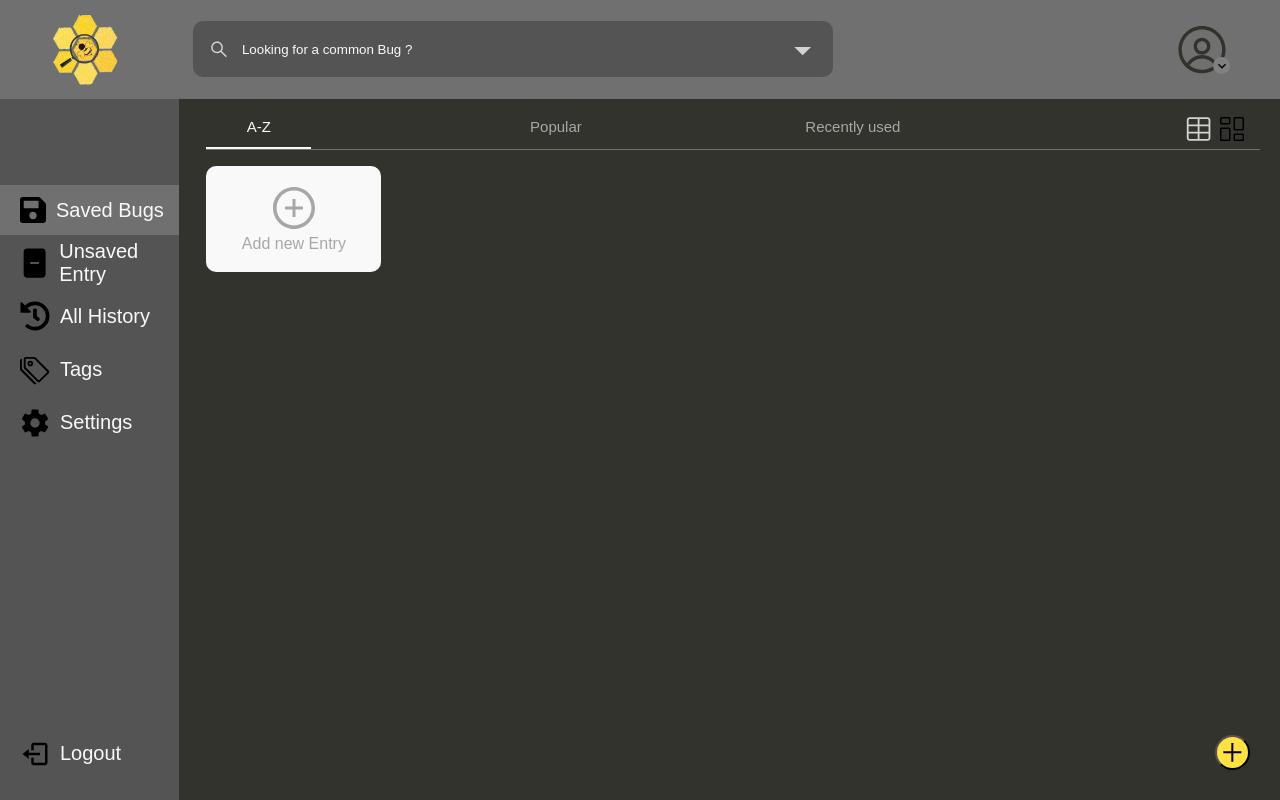
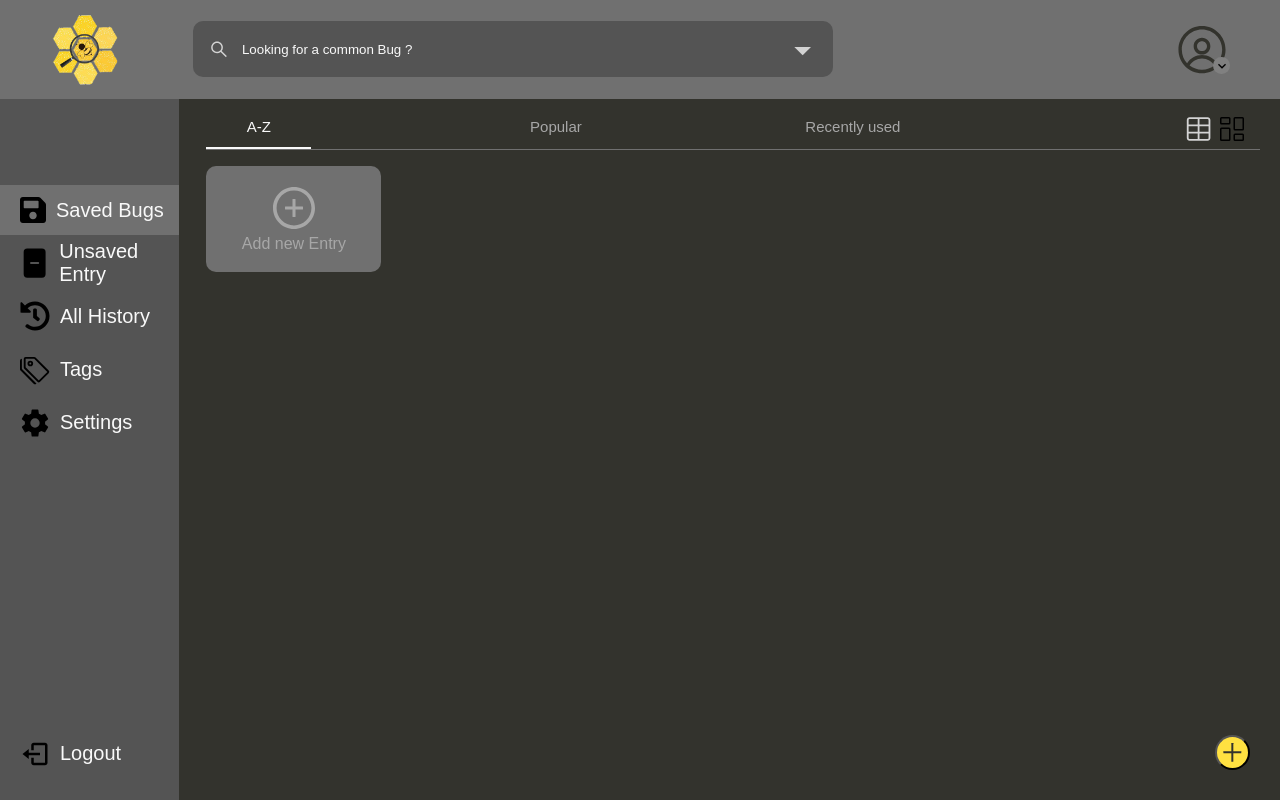
Before and after one commit to BugHive/BugHive-frontEnd, a React (Create React App) app: page / in a window 1280 px wide. Built offline with nearby package versions, Linux system fonts and the light colour scheme.

Commit message:
Fix imports and some style

```diff
--- a/src/components/AddEntryButton/index.jsx
+++ b/src/components/AddEntryButton/index.jsx
@@ -2,7 +2,7 @@ import React from 'react';
 
 import styled from 'styled-components';
 import { useViewContext } from '../../context/ViewContext';
-import AddEntryModal from '../../components/Modals/AddEntryModal'
+import AddEntryModal from '../../components/Modals/BugEntry'
 
 
 const AddEntry = styled.button`
@@ -16,8 +16,17 @@ const AddEntry = styled.button`
     position: absolute;
     bottom: 30px;
     right: 30px;
+`;
 
-`;
+
+const SvgStyle = styled.svg`
+    stroke: currentColor;
+    fill: ${(props)=>props.theme.palette.primary};
+    stroke-width: 0;
+    height: 2em;
+    width: 2em;
+`
+
 function Index() {
 
       const {
@@ -29,7 +38,7 @@ function Index() {
   return (
     <>
     <AddEntry onClick={openModal}>
-        <svg stroke="currentColor" fill="currentColor" strokeWidth="0" t="1551322312294" viewBox="0 0 1024 1024" version="1.1" height="2em" width="2em" xmlns="http://www.w3.org/2000/svg"><defs></defs><path d="M474 152m8 0l60 0q8 0 8 8l0 704q0 8-8 8l-60 0q-8 0-8-8l0-704q0-8 8-8Z"></path><path d="M168 474m8 0l672 0q8 0 8 8l0 60q0 8-8 8l-672 0q-8 0-8-8l0-60q0-8 8-8Z"></path></svg>
+        <SvgStyle stroke="currentColor"  t="1551322312294" viewBox="0 0 1024 1024" version="1.1" xmlns="http://www.w3.org/2000/svg"><defs></defs><path d="M474 152m8 0l60 0q8 0 8 8l0 704q0 8-8 8l-60 0q-8 0-8-8l0-704q0-8 8-8Z"></path><path d="M168 474m8 0l672 0q8 0 8 8l0 60q0 8-8 8l-672 0q-8 0-8-8l0-60q0-8 8-8Z"></path></SvgStyle>
     </AddEntry>
     {isOpen && <AddEntryModal/>}
     </>
--- a/src/pages/AllEntries/index.jsx
+++ b/src/pages/AllEntries/index.jsx
@@ -1,6 +1,6 @@
 import styled from 'styled-components';
 import { useViewContext } from '../../context/ViewContext';
-import AddEntryModal from '../../components/Modals/AddEntryModal'
+import AddEntryModal from '../../components/Modals/BugEntry'
 
 export const FlexRow = styled.div`
     display: flex;
@@ -87,7 +87,7 @@ export const Entry = styled.div`
     gap: 0.2em;
     cursor: pointer;
     color:${(props)=>props.theme.palette.text.secondary};
-    background-color: ${(props)=>props.theme.palette.text.main};
+    background-color: ${(props)=>props.theme.palette.secondary2};
 `;
 
 
@@ -140,9 +140,9 @@ function Index() {
                     </span>
                 </ColEntry>
 
-                <AddColEntry>
+                <AddColEntry  onClick={openModal}>
                     <svg stroke="currentColor" fill="currentColor" strokeWidth="0" viewBox="0 0 1024 1024" height="2em" width="1.4em" xmlns="http://www.w3.org/2000/svg"><path d="M696 480H544V328c0-4.4-3.6-8-8-8h-48c-4.4 0-8 3.6-8 8v152H328c-4.4 0-8 3.6-8 8v48c0 4.4 3.6 8 8 8h152v152c0 4.4 3.6 8 8 8h48c4.4 0 8-3.6 8-8V544h152c4.4 0 8-3.6 8-8v-48c0-4.4-3.6-8-8-8z"></path><path d="M512 64C264.6 64 64 264.6 64 512s200.6 448 448 448 448-200.6 448-448S759.4 64 512 64zm0 820c-205.4 0-372-166.6-372-372s166.6-372 372-372 372 166.6 372 372-166.6 372-372 372z"></path></svg>
-                    <span onClick={openModal}>
+                    <span>
                         Add new Entry
                     </span>
                 </AddColEntry>
--- a/src/styles/theme.js
+++ b/src/styles/theme.js
@@ -28,7 +28,7 @@ export const lightTheme = {
   palette: {
     primary: "#FAFAFA",
     secondary: "#F3F3F3",
-    secondary2: "#F6F6F6",
+    secondary2: "#DCDCDC",
     lightError: "#FFEBE8",
     darkYellow: "#F5C500",
     darkYellow2: "#FDD017",
```
